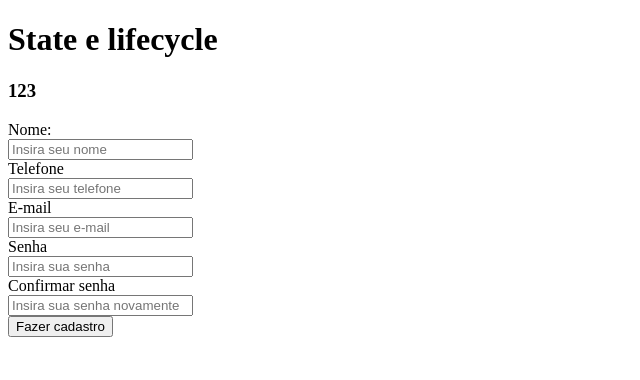
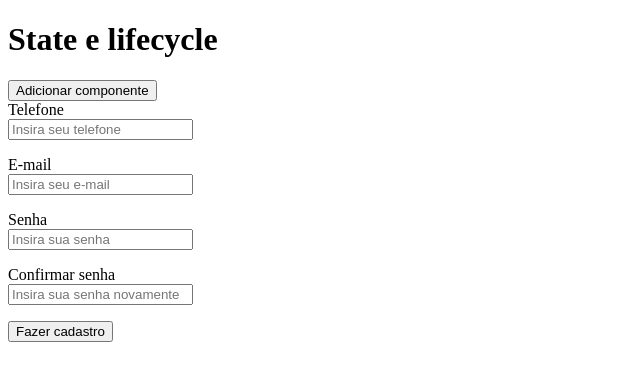
Before and after one commit to Mestres-da-Web/trilha-react, a React (Create React App) app: page /signup in a window 1280 px wide. Shown: the top 380 px of the page, without its empty margins (0-640 px from the left). Built offline with nearby package versions, Linux system fonts and the light colour scheme.

Commit message:
3 - Aula 2

```diff
--- a/src/components/Input/index.tsx
+++ b/src/components/Input/index.tsx
@@ -1,3 +1,5 @@
+import { useState } from "react";
+
 interface InputProps {
   title: string;
   name: string;
@@ -5,11 +7,22 @@ interface InputProps {
 }
 
 function Input({ title, name, placeholder }: InputProps) {
+  const [value, setValue] = useState("");
+
   return (
     <label>
       {title} <br />
-      <input type="text" name={name} placeholder={placeholder} />
+      <input
+        type="text"
+        name={name}
+        placeholder={placeholder}
+        value={value}
+        onChange={(e) => {
+          setValue(e.target.value);
+        }}
+      />
       <br />
+      <p>{value}</p>
     </label>
   );
 }
--- a/src/pages/SignUp/index.tsx
+++ b/src/pages/SignUp/index.tsx
@@ -3,7 +3,7 @@ import Input from "../../components/Input";
 import LargeButton from "../../components/LargeButton";
 
 function SignUp() {
-  const [name, setName] = useState("123");
+  const [showComponent, setShowComponent] = useState(false);
 
   const handleSubmit = (e: FormEvent<HTMLFormElement>) => {
     e.preventDefault();
@@ -19,20 +19,18 @@ function SignUp() {
     <div>
       <h1>State e lifecycle</h1>
 
-      <h3>{name}</h3>
       <form onSubmit={handleSubmit}>
-        <label>
-          Nome: <br />
-          <input
-            placeholder={"Insira seu nome"}
-            onChange={(e) => {
-              console.log(e.target.value);
-              setName(e.target.value);
-            }}
-          />
-          <br />
-        </label>
-        {/* <Input name="name" title="Nome" placeholder="Insira seu nome" /> */}
+        {showComponent ? (
+          <Input name="name" title="Nome" placeholder="Insira seu nome" />
+        ) : null}
+        <button
+          onClick={() => {
+            setShowComponent(!showComponent);
+          }}
+        >
+          {showComponent ? "Remover componente" : "Adicionar componente"}
+        </button>
+        <br />
         <Input
           name="phone"
           title="Telefone"
@@ -45,7 +43,6 @@ function SignUp() {
           title="Confirmar senha"
           placeholder="Insira sua senha novamente"
         />
-
         <LargeButton title="Fazer cadastro" type="submit" />
       </form>
     </div>
```
